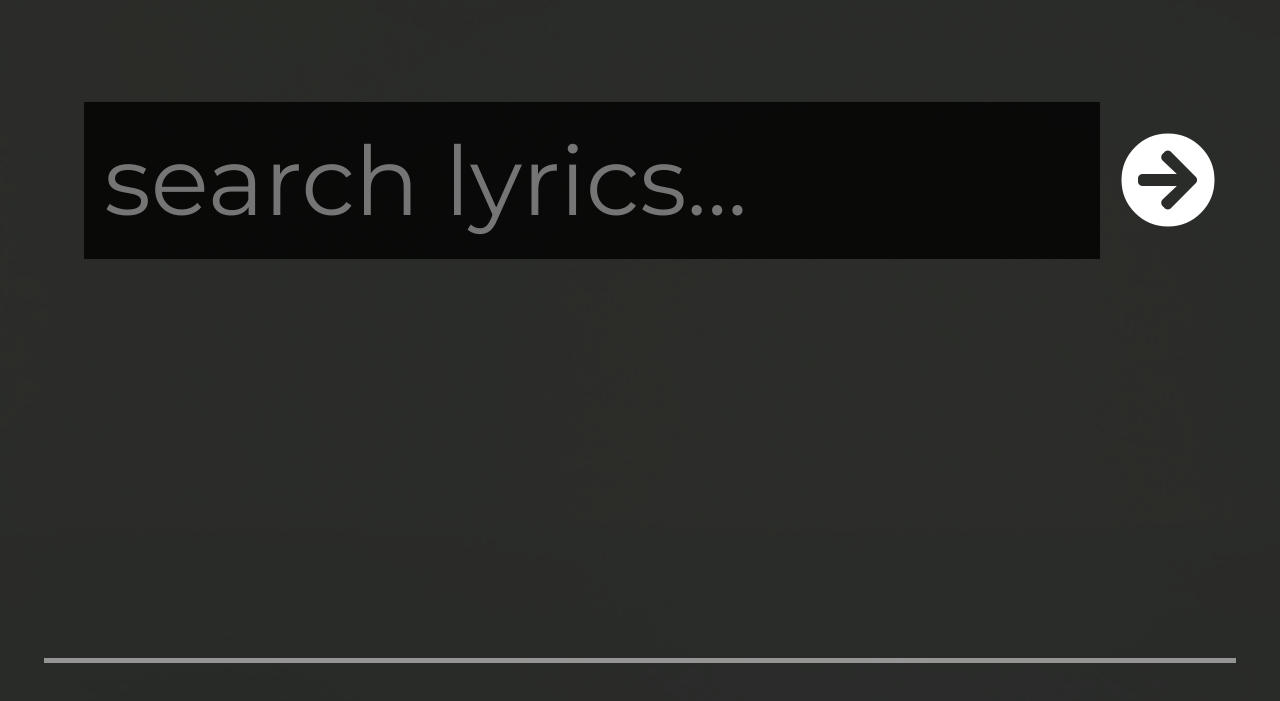
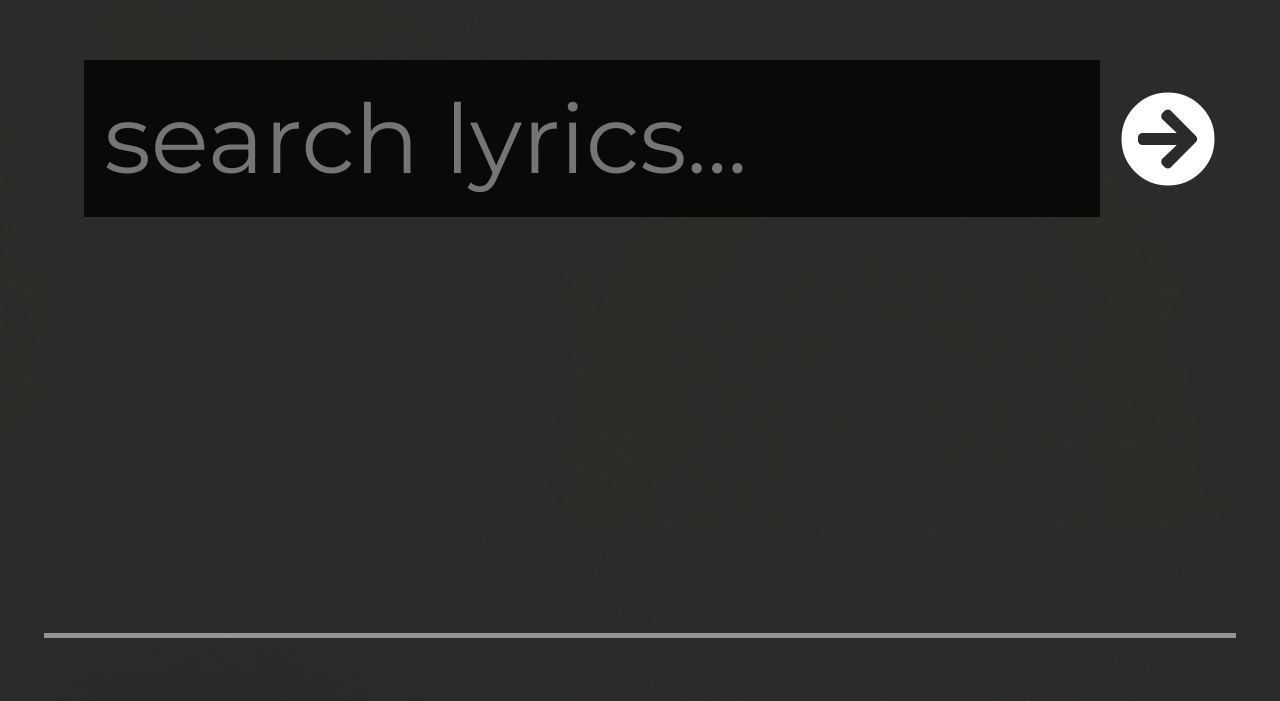
Before and after one commit to pesto-students/lyricsdo-rjatin007, a website: page index.html in a window 1280 px wide. Shown: the part 223-924 px from the top of the page. Drawn offline with Linux system fonts and the light colour scheme.

Commit message:
Update style.css

```diff
--- a/style.css
+++ b/style.css
@@ -28,7 +28,7 @@ body {
 .search-bar {
   width: 90%;
   padding: 50px;
-  margin-top: 100px;
+  margin-top: 50px;
   display: flex;
   flex-direction: row;
   justify-content: space-around;
@@ -60,7 +60,7 @@ body {
   border-top: 5px solid rgba(255, 255, 255, 0.5);
   padding: 20px;
   box-sizing: content-box;
-  max-height: 600px;
+  max-height: 800px;
   margin-bottom:50px;
   scrollbar-color: rgba(255, 255, 255, 0.5);
 }
```
